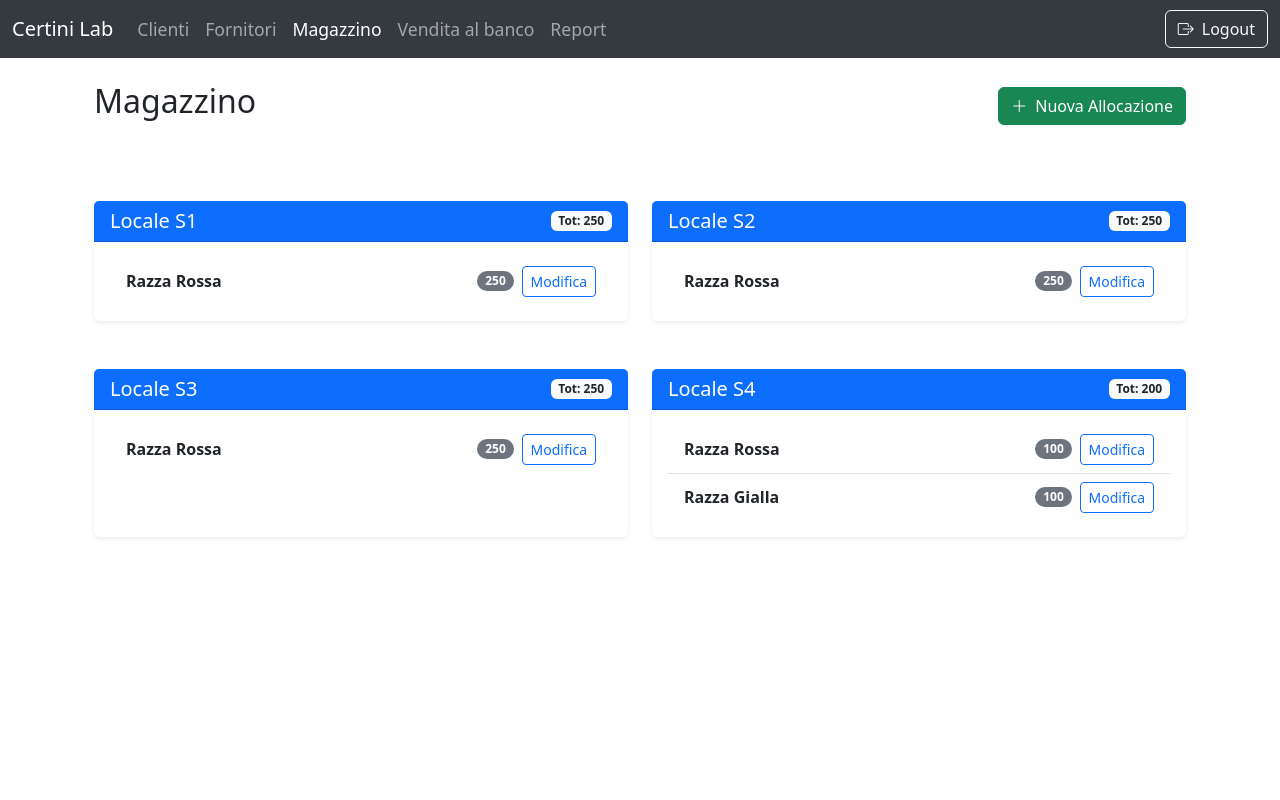
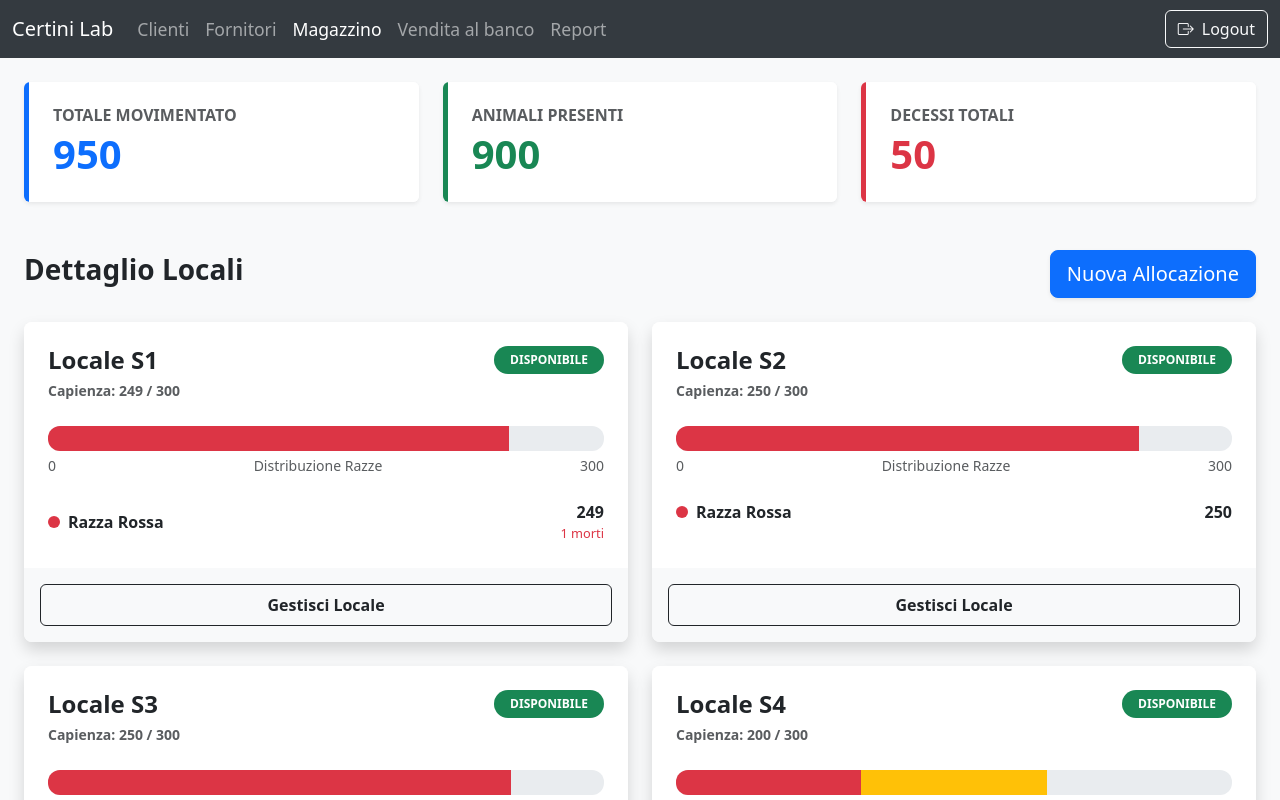
Before and after one commit to HandSonTechLab/certinilab-fe, an Angular app: page /magazzino in a window 1280 px wide. Shown: the top 800 px of the page. Built offline with nearby package versions, Linux system fonts and the light colour scheme.

Commit message:
Enhance Magazzino component with detailed dashboard and improved UI elements

```diff
--- a/src/app/pages/magazzino/magazzino.component.css
+++ b/src/app/pages/magazzino/magazzino.component.css
@@ -1,12 +1,3 @@
-.card {
-  transition: transform 0.2s ease-in-out;
-  border: none;
-}
-
-.card:hover {
-  transform: translateY(-3px);
-  box-shadow: 0 .5rem 1rem rgba(0, 0, 0, .15) !important;
-}
 
 .card-header {
   font-weight: 600;
@@ -15,3 +6,12 @@
 .list-group-item:hover {
   background-color: #f8f9fa;
 }
+
+.card {
+  transition: transform 0.2s;
+}
+
+.card:hover {
+  transform: translateY(-4px);
+  box-shadow: 0 10px 20px rgba(0, 0, 0, 0.1) !important;
+}
--- a/src/app/pages/magazzino/magazzino.component.html
+++ b/src/app/pages/magazzino/magazzino.component.html
@@ -1,8 +1,51 @@
-<div class="container p-4">
+<div class="container-fluid p-4 bg-light">
+
+  <!-- HEADER DASHBOARD: I 3 KPI -->
+  <div class="row mb-5 g-4">
+    <!-- Box 1: Totale Magazzino (Vivi + Morti o Storico) -->
+    <div class="col-md-4">
+      <div class="card border-0 shadow-sm overflow-hidden h-100">
+        <div
+          class="card-body d-flex align-items-center justify-content-between p-4 bg-white border-start border-5 border-primary">
+          <div>
+            <h6 class="text-muted text-uppercase fw-bold mb-1">Totale Movimentato</h6>
+            <h2 class="display-6 fw-bold mb-0 text-primary">{{ dashboard().totaleMagazzino }}</h2>
+          </div>
+        </div>
+      </div>
+    </div>
+
+    <!-- Box 2: Totale Animali (Vivi) -->
+    <div class="col-md-4">
+      <div class="card border-0 shadow-sm overflow-hidden h-100">
+        <div
+          class="card-body d-flex align-items-center justify-content-between p-4 bg-white border-start border-5 border-success">
+          <div>
+            <h6 class="text-muted text-uppercase fw-bold mb-1">Animali Presenti</h6>
+            <h2 class="display-6 fw-bold mb-0 text-success">{{ dashboard().totaleVivi }}</h2>
+          </div>
+        </div>
+      </div>
+    </div>
+
+    <!-- Box 3: Totale Morti -->
+    <div class="col-md-4">
+      <div class="card border-0 shadow-sm overflow-hidden h-100">
+        <div
+          class="card-body d-flex align-items-center justify-content-between p-4 bg-white border-start border-5 border-danger">
+          <div>
+            <h6 class="text-muted text-uppercase fw-bold mb-1">Decessi Totali</h6>
+            <h2 class="display-6 fw-bold mb-0 text-danger">{{ dashboard().totaleMorti }}</h2>
+          </div>
+        </div>
+      </div>
+    </div>
+  </div>
+
+  <!-- TITOLO SEZIONE + BOTTONE -->
   <div class="d-flex justify-content-between align-items-center mb-4">
-    <h2>Magazzino</h2>
-    <button class="btn btn-success d-flex align-items-center gap-2" (click)="goToNuovo()">
-      <i class="bi bi-plus-lg" style="font-style: normal;"></i> Nuova Allocazione
+    <h3 class="fw-bold text-dark">Dettaglio Locali</h3>
+    <button class="btn btn-primary btn-lg shadow-sm" (click)="goToNuovo()">Nuova Allocazione
     </button>
   </div>
 
@@ -11,41 +54,72 @@
       <div class="spinner-border text-primary" role="status"></div>
     </div>
   } @else {
-    <div class="row">
-      @for (dashboard of dashboard(); track dashboard.tipoAnimaleId) {
-        <div class="col-md-6 mt-5">
-          <div class="card h-100 shadow-sm">
-            <div class="card-header bg-primary text-white d-flex justify-content-between align-items-center">
-              <h5 class="m-0">{{ dashboard.locale }}</h5>
-              <span class="badge bg-light text-dark">Tot: {{ dashboard.totaleAnimali }}</span>
+    <div class="row g-4">
+      @for (locale of dashboard().dettaglioLocali; track locale.localeId) {
+        <div class="col-md-6"> <!-- 2 colonne per riga -->
+          <div class="card h-100 shadow border-0 rounded-3 overflow-hidden">
+            <!-- TESTATA CARD -->
+            <div class="card-header bg-white p-4 border-bottom-0 d-flex justify-content-between align-items-start">
+              <div>
+                <h4 class="fw-bold mb-1">{{ locale.locale }}</h4>
+                <span class="text-muted small">Capienza: {{ locale.totaleAnimali }} / {{ locale.capienzaMax }}</span>
+              </div>
+              @if (locale.totaleAnimali >= locale.capienzaMax) {
+                <span class="badge bg-danger rounded-pill px-3 py-2">PIENO 100%</span>
+              } @else {
+                <span class="badge bg-success rounded-pill px-3 py-2">DISPONIBILE</span>
+              }
             </div>
 
-            @if (dashboard.lotti.length === 0) {
-              <div class="p-3 text-center text-muted small">
-                Nessun animale in questo locale
+            <!-- CORPO VISUALE (Barra Distribuzione) -->
+            <div class="px-4 pb-2">
+              <div class="progress" style="height: 25px; border-radius: 12px;">
+                @for (lotto of locale.lotti; track lotto.id) {
+                  <div class="progress-bar"
+                       [style.width.%]="(lotto.quantita / locale.capienzaMax) * 100"
+                       [ngClass]="getColorClass(lotto.razza)"
+                       title="{{ lotto.razza }} {{ lotto.quantita }}">
+                  </div>
+                }
               </div>
-            } @else {
-              <div class="card-body">
-                <ul class="list-group list-group-flush">
-                  @for (lotto of dashboard.lotti; track $index) {
-                    <li class="list-group-item d-flex justify-content-between align-items-center">
-                      <div>
-                        <strong>{{ lotto.razza }}</strong>
-                      </div>
+              <div class="d-flex justify-content-between mt-1">
+                <small class="text-muted">0</small>
+                <small class="text-muted">Distribuzione Razze</small>
+                <small class="text-muted">{{ locale.capienzaMax }}</small>
+              </div>
+            </div>
 
-                      <div class="d-flex align-items-center gap-2">
-                        <span class="badge bg-secondary rounded-pill">{{ lotto.quantita }}</span>
+            <!-- LISTA DETTAGLIATA -->
+            <div class="card-body px-4 pt-2">
+              <div class="list-group list-group-flush">
+                @for (lotto of locale.lotti; track lotto.id) {
+                  <div class="list-group-item border-0 px-0 py-2 d-flex justify-content-between align-items-center">
+                    <div class="d-flex align-items-center gap-2">
+                      <!-- Pallino colorato legenda -->
+                      <span class="d-inline-block rounded-circle"
+                            style="width: 12px; height: 12px;"
+                            [ngClass]="getColorClassBg(lotto.razza)"></span>
+                      <span class="fw-semibold text-dark">{{ lotto.razza }}</span>
+                    </div>
+                    <div class="text-end">
+                      <div class="fw-bold">{{ lotto.quantita }}</div>
+                      @if (lotto.morti > 0) {
+                        <div class="text-danger small" style="font-size: 0.8rem;">
+                          {{ lotto.morti }} morti
+                        </div>
+                      }
+                    </div>
+                  </div>
+                }
+              </div>
+            </div>
 
-                        <button class="btn btn-sm btn-outline-primary"
-                                (click)="goToModifica(lotto.id, $event)">
-                          Modifica
-                        </button>
-                      </div>
-                    </li>
-                  }
-                </ul>
-              </div>
-            }
+            <!-- FOOTER AZIONI -->
+            <div class="card-footer p-3 bg-light border-top-0">
+              <button class="btn btn-outline-dark w-100 fw-semibold py-2"
+                      (click)="goToModifica(locale.localeId, $event)">Gestisci Locale
+              </button>
+            </div>
           </div>
         </div>
       } @empty {
--- a/src/app/pages/magazzino/magazzino.component.ts
+++ b/src/app/pages/magazzino/magazzino.component.ts
@@ -3,6 +3,7 @@ import {toSignal} from '@angular/core/rxjs-interop';
 import {MagazzinoService} from '../../services/magazzino.service';
 import {Router} from '@angular/router';
 import {of} from 'rxjs';
+import {NgClass} from '@angular/common';
 
 
 // Definisco l'interfaccia basata sul tuo HTML per chiarezza
@@ -10,55 +11,79 @@ export interface Lotto {
   id: number;
   razza: string;
   quantita: number;
+  morti: number;
 }
 
-export interface DashboardGroup {
-  tipoAnimaleId: number; // Usato nel track del tuo HTML
+export interface DashboardData {
+  totaleMagazzino: number;
+  totaleVivi: number;
+  totaleMorti: number;
+  dettaglioLocali: DettaglioLocali[];
+}
+
+export interface DettaglioLocali {
+  localeId: number; // Usato nel track del tuo HTML
   locale: string;        // Visualizzato nell'header della card
   totaleAnimali: number; // Visualizzato nel badge
+  capienzaMax: number; // Visualizzato nel badge
   lotti: Lotto[];        // Lista iterata
 }
 
+
 // I dati mock richiesti (4 Locali)
-export const MOCK_DASHBOARD_DATA: DashboardGroup[] = [
+export const MOCK_DETTAGLIO_LOCALE: DettaglioLocali[] = [
   {
-    tipoAnimaleId: 1, // ID fittizio per il track
+    localeId: 1, // ID fittizio per il track
     locale: 'Locale S1',
-    totaleAnimali: 250,
+    totaleAnimali: 249,
+    capienzaMax: 300,
     lotti: [
-      {id: 101, razza: 'Razza Rossa', quantita: 250}
+      {id: 101, razza: 'Razza Rossa', quantita: 249, morti: 1}
     ]
   },
   {
-    tipoAnimaleId: 2,
+    localeId: 2,
     locale: 'Locale S2',
     totaleAnimali: 250,
+    capienzaMax: 300,
     lotti: [
-      {id: 102, razza: 'Razza Rossa', quantita: 250}
+      {id: 102, razza: 'Razza Rossa', quantita: 250, morti: 0}
     ]
   },
   {
-    tipoAnimaleId: 3,
+    localeId: 3,
     locale: 'Locale S3',
     totaleAnimali: 250,
+    capienzaMax: 300,
     lotti: [
-      {id: 103, razza: 'Razza Rossa', quantita: 250}
+      {id: 103, razza: 'Razza Rossa', quantita: 250, morti: 0}
     ]
   },
   {
-    tipoAnimaleId: 4,
+    localeId: 4,
     locale: 'Locale S4',
     totaleAnimali: 200,
+    capienzaMax: 300,
     lotti: [
-      {id: 104, razza: 'Razza Rossa', quantita: 100},
-      {id: 105, razza: 'Razza Gialla', quantita: 100}
+      {id: 104, razza: 'Razza Rossa', quantita: 100, morti: 0},
+      {id: 105, razza: 'Razza Gialla', quantita: 100, morti: 0}
     ]
   }
 ];
 
+export const MOCK_DASHBOARD_DATA: DashboardData = {
+  totaleMagazzino: 950,
+  totaleVivi: 900,
+  totaleMorti: 50,
+  dettaglioLocali: MOCK_DETTAGLIO_LOCALE
+}
+
+
 @Component({
   selector: 'app-magazzino',
-  imports: [],
+  imports: [
+    NgClass
+  ],
   templateUrl: './magazzino.component.html',
   styleUrl: './magazzino.component.css'
 })
@@ -68,7 +93,14 @@ export class MagazzinoComponent {
 
   // Recupera i dati raggruppati dal backend
   //dashboardList = toSignal(this.service.getDashboardData(), {initialValue: []});
-  dashboard: Signal<DashboardGroup[]> = toSignal(of(MOCK_DASHBOARD_DATA), {initialValue: []});
+  dashboard: Signal<DashboardData> = toSignal(of(MOCK_DASHBOARD_DATA), {
+    initialValue: {
+      totaleMagazzino: 0,
+      totaleVivi: 0,
+      totaleMorti: 0,
+      dettaglioLocali: []
+    }
+  });
 
   goToNuovo() {
     // Qui inserisci il router.navigate(['/allocamenti/nuovo'])
@@ -79,4 +111,17 @@ export class MagazzinoComponent {
     event.stopPropagation(); // Evita click indesiderati se la card fosse cliccabile
     this.router.navigate(['/allocamenti/modifica', id]);
   }
+
+  // Helper per colori (Semplice logica basata sulla stringa)
+  getColorClass(razza: string): string {
+    if (razza.toLowerCase().includes('rossa')) return 'bg-danger';
+    if (razza.toLowerCase().includes('gialla')) return 'bg-warning text-dark';
+    return 'bg-primary';
+  }
+
+  getColorClassBg(razza: string): string {
+    if (razza.toLowerCase().includes('rossa')) return 'bg-danger';
+    if (razza.toLowerCase().includes('gialla')) return 'bg-warning';
+    return 'bg-primary';
+  }
 }
```
